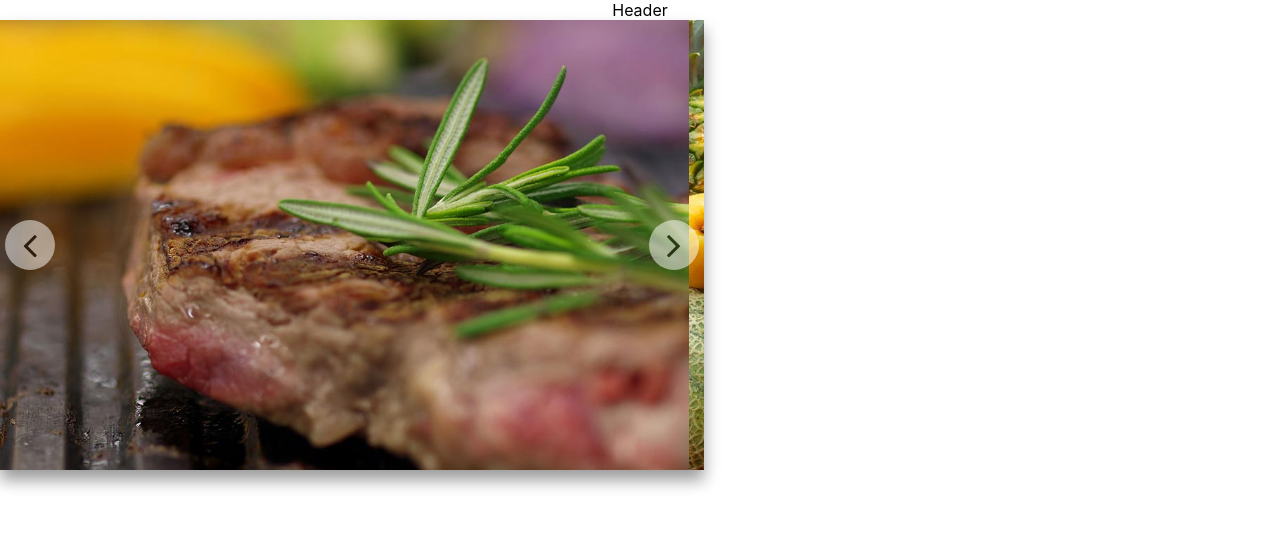
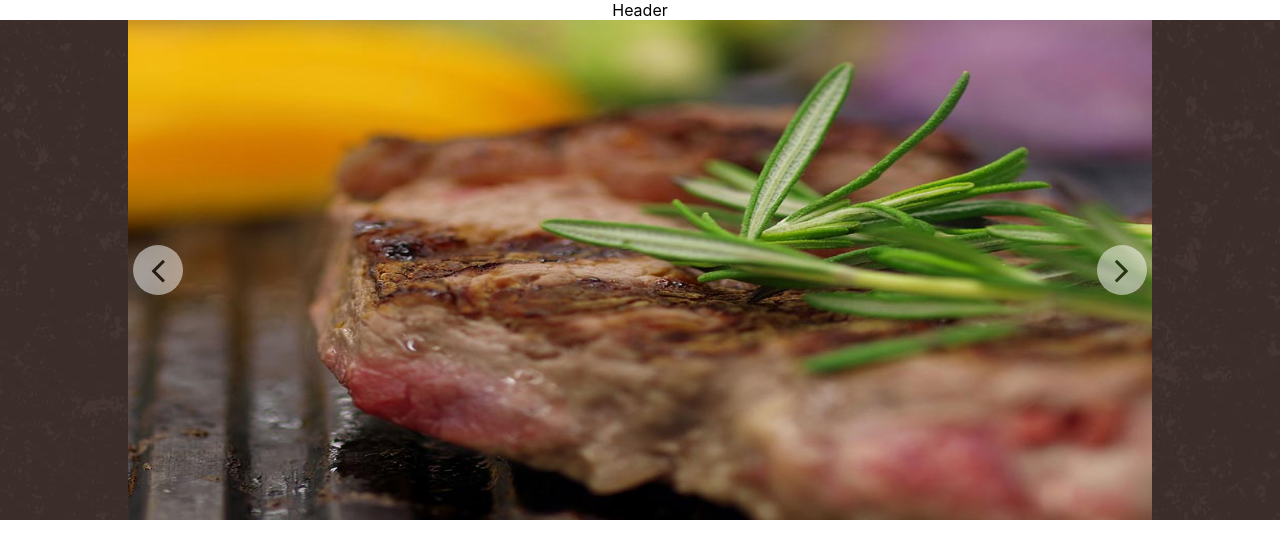
Before and after one commit to ahsanTradeling/check24_challenge, a React (Create React App) app: page / in a window 1280 px wide. Shown: the top 558 px of the page. Built offline with nearby package versions, Linux system fonts and the light colour scheme.

Commit message:
Container css added

```diff
--- a/src/components/BaseCaoursel/index.js
+++ b/src/components/BaseCaoursel/index.js
@@ -1,20 +1,20 @@
 import React, {useContext, useEffect, useRef} from 'react';
 import styled from 'styled-components';
-import {CarouselContext, CarouselProvider} from "../../context/carouselContext";
+import {CarouselContext} from "../../context/carouselContext";
 import Controls from "./components/controlls";
-
 
 const Wrapper = styled.div`
   position: relative;
-  width: 55%;
+  width: 100%;
   overflow: hidden;
-  box-shadow: 0 10px 15px rgba(0, 0, 0, 0.4);
 `;
 
 const Slide = styled.div`
   display: flex;
+  flex-flow: wrap;
+  flex-direction: column;
   width: 100%;
-  height: 450px;
+  height: 500px;
   transition: transform 0.6s ease-in-out;
   transform: ${props => `translateX(${props.position}px)`};
 `;
@@ -29,7 +29,8 @@ const BaseCarousel = ({data}) => {
     const {setContext,...state} = useContext(CarouselContext);
     const {position} = state;
     const carouselRef = useRef();
-    console.log(useContext(CarouselContext))
+
+
     useEffect(() => {
         if (carouselRef.current) {
             const width = carouselRef.current.clientWidth;
--- a/src/index.css
+++ b/src/index.css
@@ -1,3 +1,8 @@
+
+*{
+  margin: 0 auto;
+}
+
 body {
   margin: 0;
   font-family: -apple-system, BlinkMacSystemFont, 'Segoe UI', 'Roboto', 'Oxygen',
--- a/src/screens/Home.js
+++ b/src/screens/Home.js
@@ -4,14 +4,25 @@ import slide1 from "../assets/images/slide_1.jpg";
 import slide2 from "../assets/images/slide_2.jpg";
 import slide3 from "../assets/images/slide_3.jpg";
 import CarouselProvider from "../context/carouselContext";
+import styled from "styled-components";
+
+const Wrapper = styled.div`
+  background-image: url(" ${process.env.PUBLIC_URL} bg_dirt.jpg");
+`;
+
+const Container = styled.div`
+  width: 1024px;
+`;
 
 export default () => {
     const data = [slide1,slide2,slide3];
     return (
-        <div>
-            <CarouselProvider>
-                <BaseCarousel data={data}/>
-            </CarouselProvider>
-        </div>
+        <Wrapper>
+            <Container>
+                <CarouselProvider>
+                    <BaseCarousel data={data}/>
+                </CarouselProvider>
+            </Container>
+        </Wrapper>
     )
 }
```
Also changed, not shown: public/bg_dirt.jpg (renamed from src/assets/images/bg_dirt.jpg).
